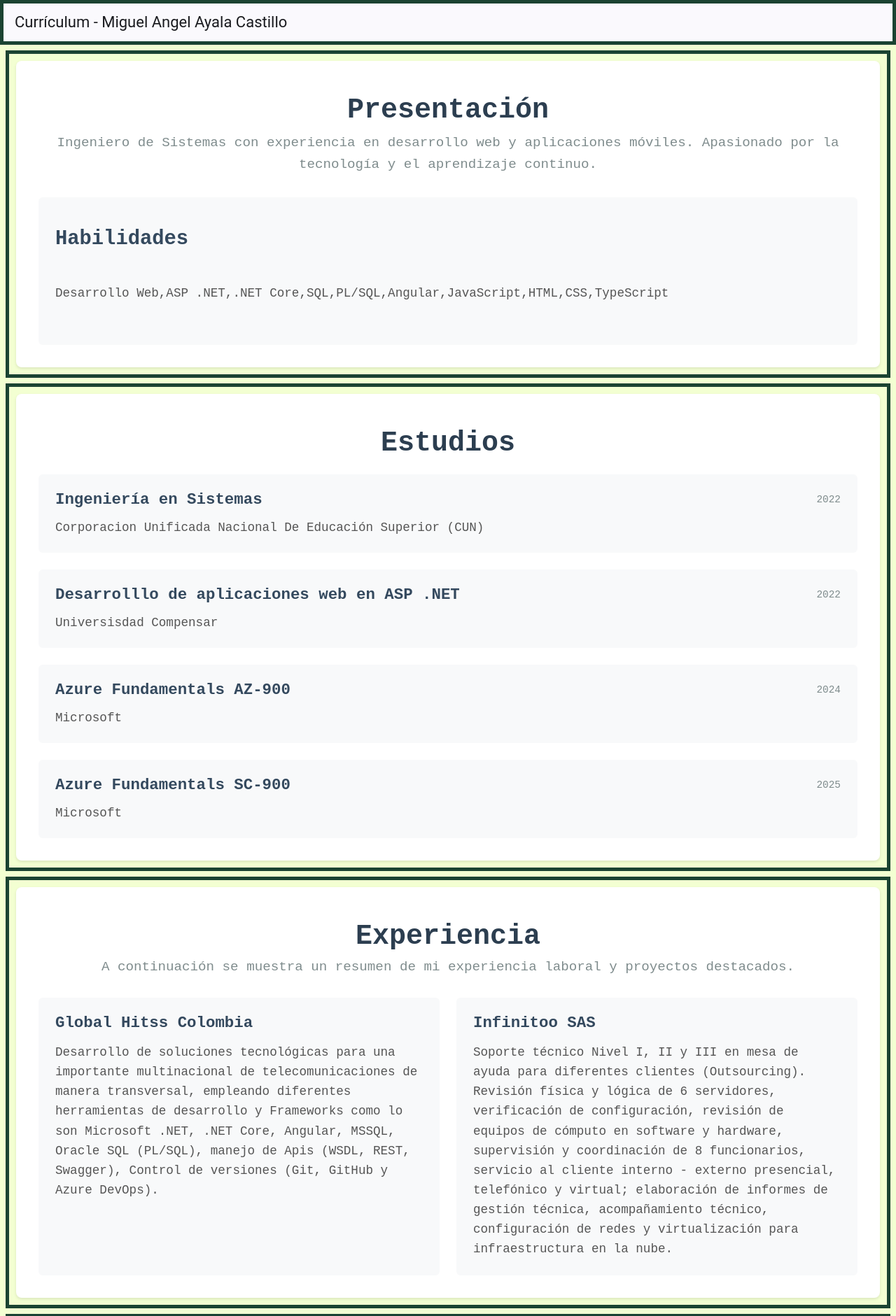
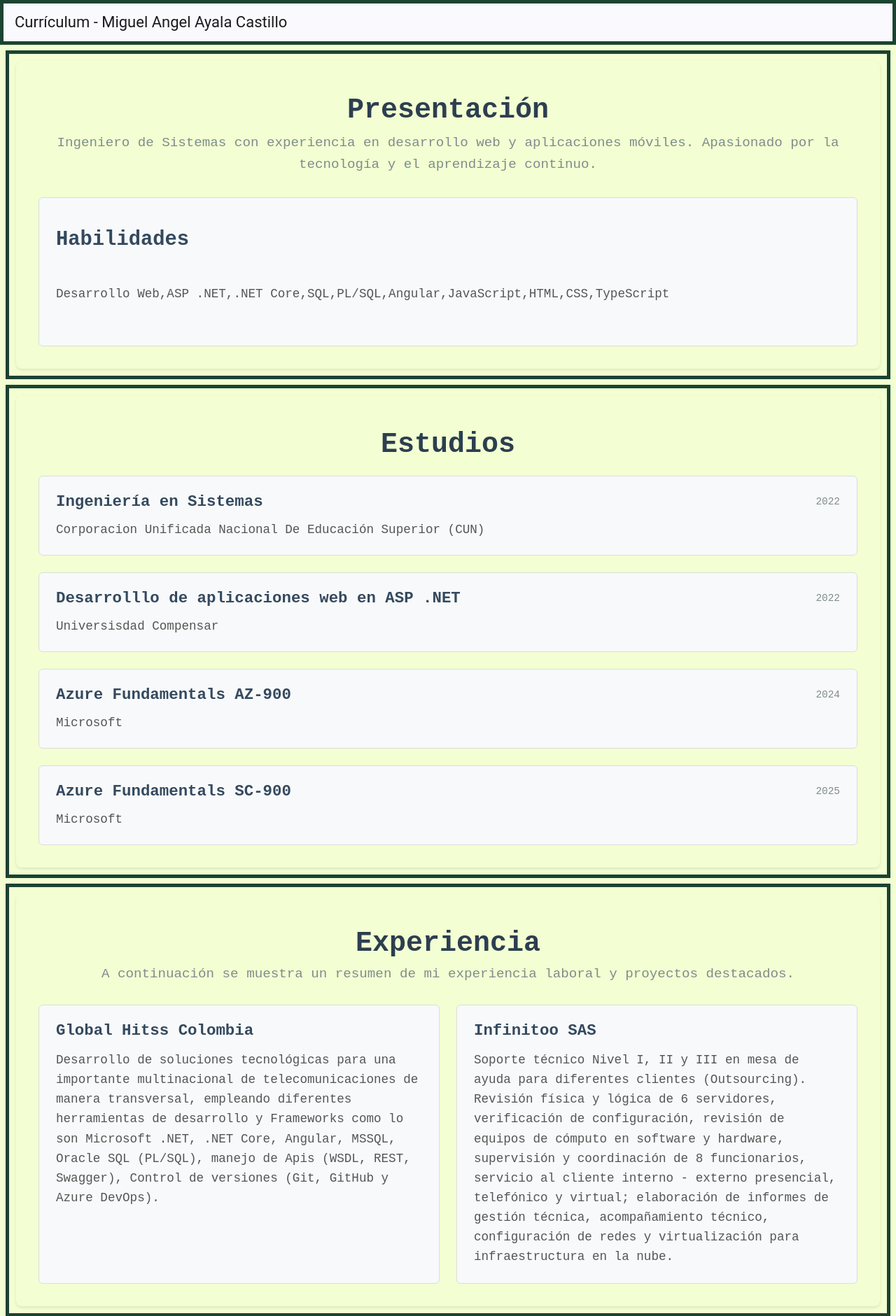
Before and after one commit to aayalac/cv-miguel-ayala, an Angular app: page / in a window 1280 px wide. Shown: the top 1881 px of the page at 70% size. Built offline with nearby package versions, Linux system fonts and the light colour scheme.

Commit message:
feat: ajuste estilos componentes

```diff
--- a/src/app/estudios/estudios.css
+++ b/src/app/estudios/estudios.css
@@ -1,6 +1,6 @@
 .estudios-container {
     padding: 2rem;
-    background-color: #ffffff;
+    background-color: #f3ffd2;
     border-radius: 8px;
     box-shadow: 0 2px 4px rgba(0, 0, 0, 0.1);
 }
@@ -22,6 +22,7 @@
     background-color: #f8f9fa;
     border-radius: 6px;
     transition: transform 0.3s ease;
+    border: solid 1px #ddd;
 }
 
 .estudio-card:hover {
--- a/src/app/experiencia/experiencia.css
+++ b/src/app/experiencia/experiencia.css
@@ -1,6 +1,6 @@
 .experiencia-container {
     padding: 2rem;
-    background-color: #ffffff;
+    background-color: #f3ffd2;
     border-radius: 8px;
     box-shadow: 0 2px 4px rgba(0, 0, 0, 0.1);
 }
@@ -30,6 +30,7 @@
     background-color: #f8f9fa;
     border-radius: 6px;
     transition: transform 0.3s ease;
+    border: solid 1px #ddd;
 }
 
 .proyecto-card:hover {
--- a/src/app/presentacion/presentacion.css
+++ b/src/app/presentacion/presentacion.css
@@ -1,6 +1,6 @@
 .presentacion-container {
     padding: 2rem;
-    background-color: #ffffff;
+    background-color: #f3ffd2;
     border-radius: 8px;
     box-shadow: 0 2px 4px rgba(0, 0, 0, 0.1);
 }
@@ -26,6 +26,7 @@
     padding: 1.5rem;
     background-color: #f8f9fa;
     border-radius: 6px;
+    border: solid 1px #ddd;
 }
 
 .subtitulo {
```
